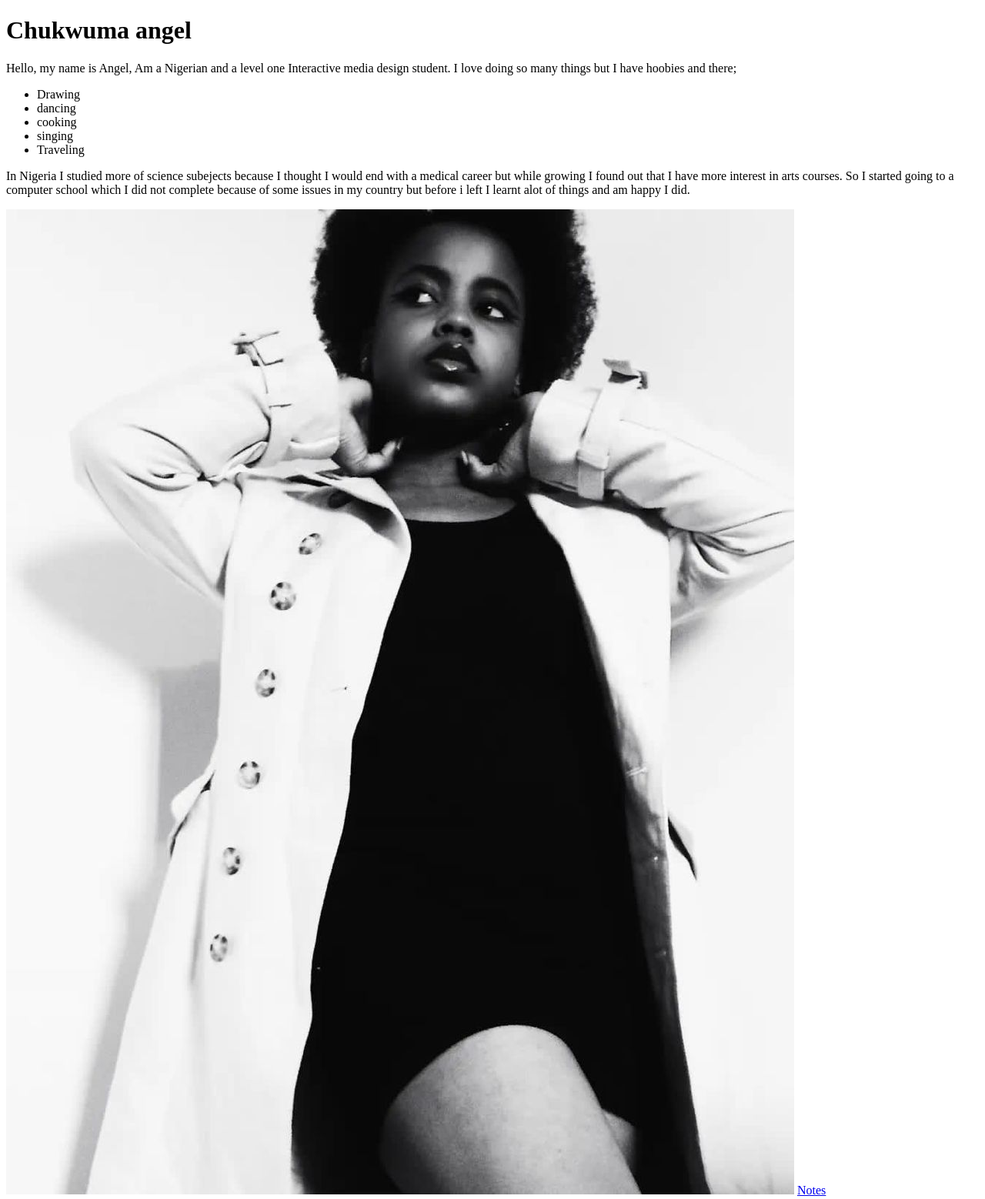
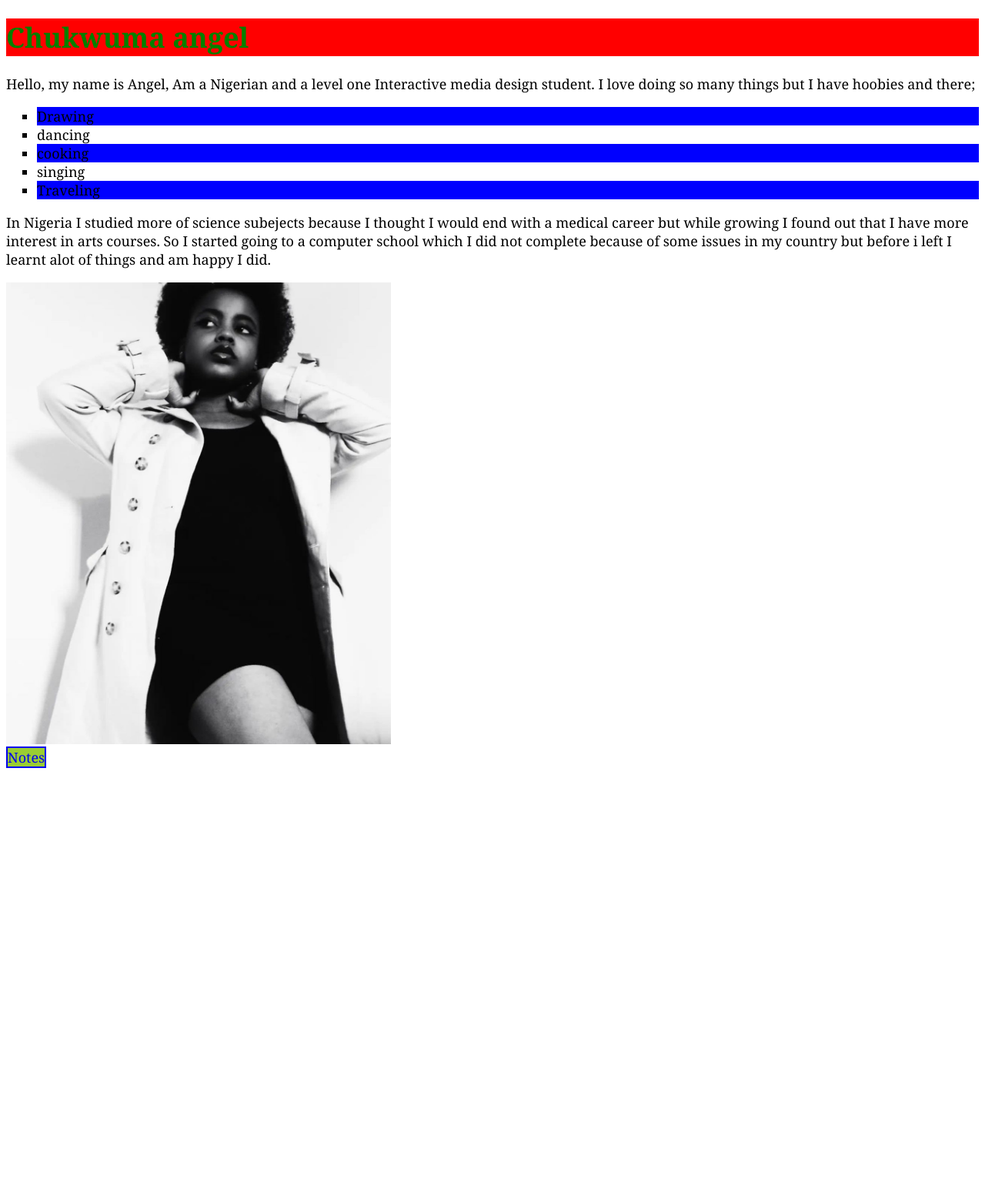
Before and after one commit to chuk0009/chuk0009.github.io, a plain HTML site: page html-assignment/index.html in a window 1280 px wide. Shown: the whole page at 77% size. After the commit the page ends 1004 px from the top, so only its background shows below. Drawn offline with Linux system fonts and the light colour scheme.

Commit message:
adds style sheet

```diff
--- a/html-assignment/css/main.css
+++ b/html-assignment/css/main.css
@@ -3,25 +3,33 @@ body {
     font-size: 18px;
 }
 
-header, footer
-
-footer p{
-    color: green;
-    background-color: rgba(13, 12, 56, 0.5);
+header, footer{
+    background-color: red;
 }
 
-.error {
-    font-weight: bold;
+.site-title{
+    color:green
 }
 
-#sucess {
-    font-style: italic;
+#myimage{
+    box-shadow: 0 0 2px 1px;
 }
 
-.underline {
-    border-bottom: 1px cadetblue;
+li {
+    list-style-type: square;
 }
 
-main>h1 {
-    font-size: 2rem;
+li:nth-child(odd) {
+    background-color: blue;
 }
+
+a:link {
+    background-color: yellowgreen;
+    text-decoration: none;
+    border: 2px solid;
+}
+
+a:hover {
+    background-color:aqua ;
+    text-decoration: none;
+}
--- a/html-assignment/index.html
+++ b/html-assignment/index.html
@@ -5,17 +5,25 @@
     <meta http-equiv="X-UA-Compatible" content="IE=edge">
     <meta name="viewport" content="width=device-width, initial-scale=1.0">
     <title>HTML ASSIGNMENT</title>
+    <link rel="stylesheet" href="css/main.css">
 </head>
 <body>
     <header>
-        <h1 class="site-title">Chukwuma angel</h1> </header>
+        <h1 class="site-title">Chukwuma angel</h1>
+    </header>
     <p>Hello, my name is Angel, Am a Nigerian and a level one Interactive media design student. I love doing so many things but I have hoobies and there; </p>
     <ul>
-     <li>Drawing</li> <li>dancing</li> <li>cooking</li> <li>singing</li> <li>Traveling</li> </ul>
+     <li>Drawing</li>
+     <li>dancing</li>
+     <li>cooking</li>
+     <li>singing</li>
+     <li>Traveling</li>
+    </ul>
      <p>In Nigeria I studied more of science subejects because I thought I would end with a medical career but while growing I found out that I have more interest in arts courses. So I started going to a computer school which I did not complete because of some issues in my country but before i left I learnt alot of things and am happy I did.</p>
 
-     <img id="my-image" src="Images/angel.JPG" alt="image of angel">
-     <a href="notes.html">Notes</a>
-
+     <img id="my-image" src="Images/angel.JPG" alt="image of angel" height="600" width="500">
+     <nav>
+        <a href="notes.html">Notes</a>
+    </nav>
 </body>
 </html>
--- a/html-assignment/notes.html
+++ b/html-assignment/notes.html
@@ -5,6 +5,7 @@
     <meta http-equiv="X-UA-Compatible" content="IE=edge">
     <meta name="viewport" content="width=device-width, initial-scale=1.0">
     <title>NOTES HTML ASSIGNMENT</title>
+    <link rel="stylesheet" href="css/main.css">
 </head>
 <body>
     <header><strong>HTML TAGS</strong></header>
```
